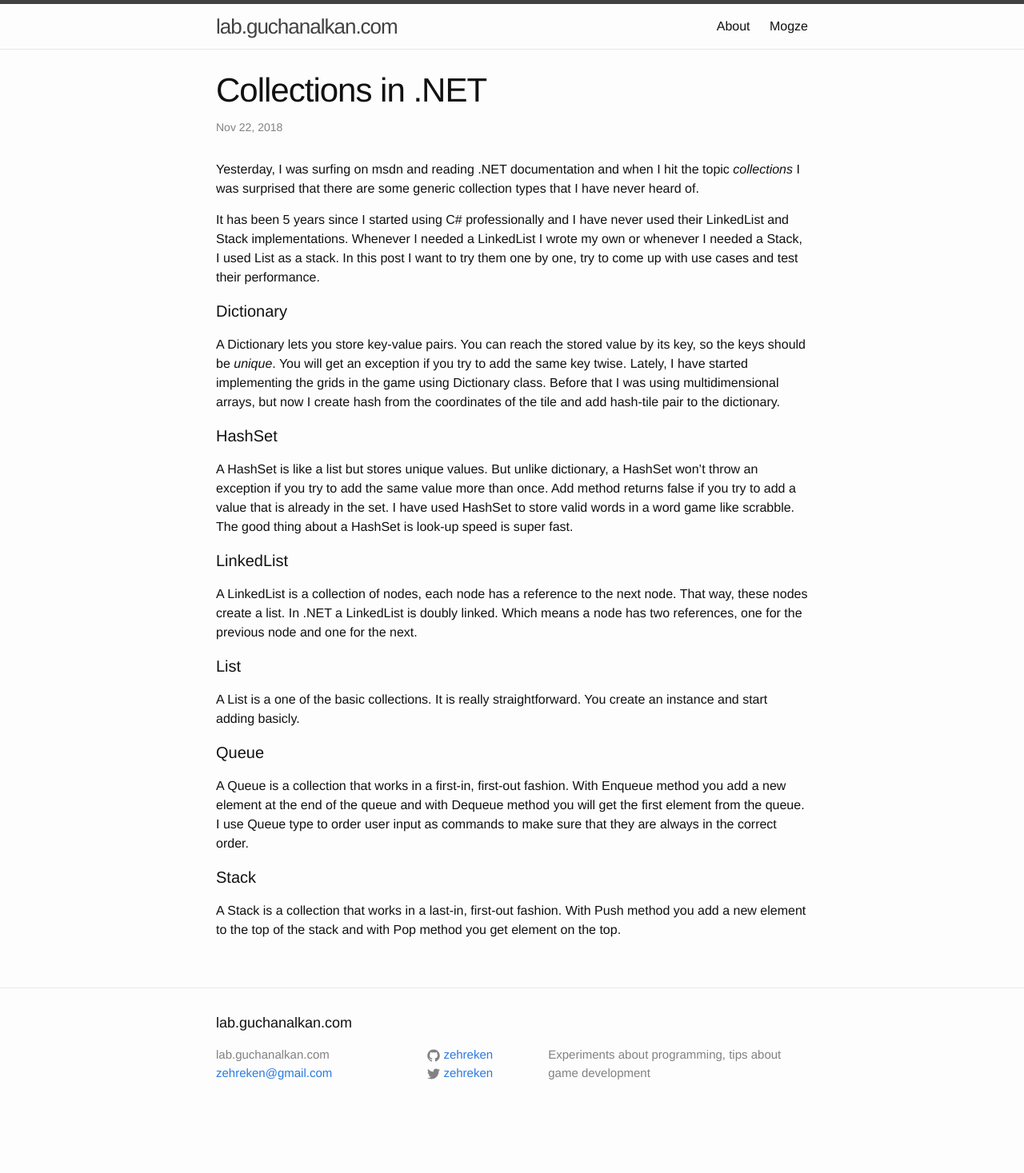
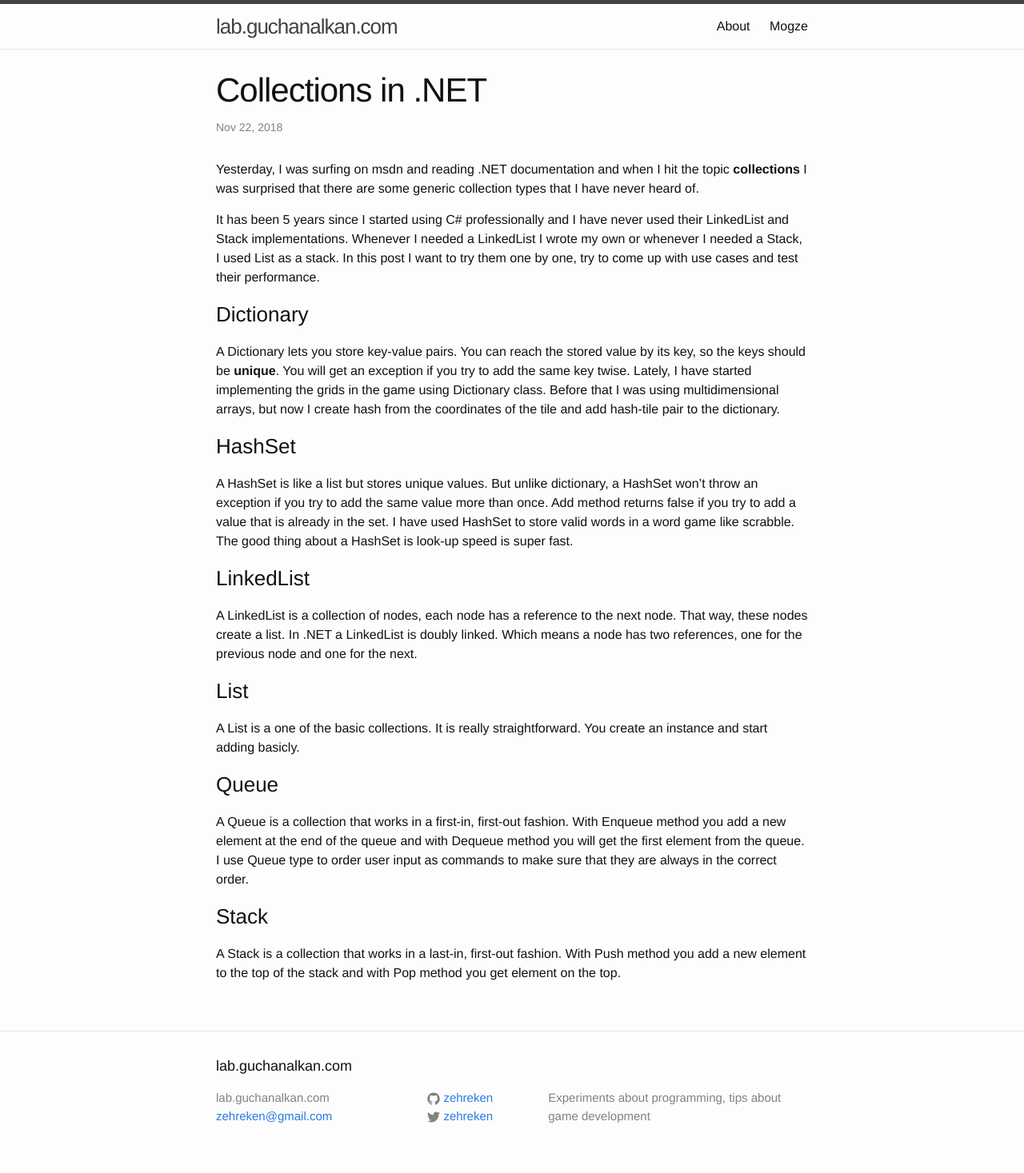
Before and after one commit to zehreken/zehreken.github.io, a Jekyll site: the page built from _posts/2018-11-22-collections-in-dotnet.markdown, in a window 1280 px wide. Shown: the whole page at 80% size. Built offline with Jekyll 4.4.1, drawn with Linux system fonts in a browser that asks for light colours; before the commit the page ends 1413 px from its top, so only the background shows below that.

Commit message:
Fix headers

```diff
--- a/_posts/2018-11-22-collections-in-dotnet.markdown
+++ b/_posts/2018-11-22-collections-in-dotnet.markdown
@@ -2,23 +2,23 @@
 layout: post
 title: Collections in .NET
 ---
-Yesterday, I was surfing on msdn and reading .NET documentation and when I hit the topic _collections_ I was surprised that there are some generic collection types that I have never heard of.
+Yesterday, I was surfing on msdn and reading .NET documentation and when I hit the topic **collections** I was surprised that there are some generic collection types that I have never heard of.
 
 It has been 5 years since I started using C# professionally and I have never used their LinkedList and Stack implementations. Whenever I needed a LinkedList I wrote my own or whenever I needed a Stack, I used List as a stack.
 In this post I want to try them one by one, try to come up with use cases and test their performance.
 
-#### Dictionary
-A Dictionary lets you store key-value pairs. You can reach the stored value by its key, so the keys should be *unique*.
+### Dictionary
+A Dictionary lets you store key-value pairs. You can reach the stored value by its key, so the keys should be **unique**.
 You will get an exception if you try to add the same key twise.
 Lately, I have started implementing the grids in the game using Dictionary class. Before that I was using multidimensional arrays, but now I create hash from the coordinates of the tile and add hash-tile pair to the dictionary.
-#### HashSet
+### HashSet
 A HashSet is like a list but stores unique values. But unlike dictionary, a HashSet won't throw an exception if you try to add the same value more than once. Add method returns false if you try to add a value that is already in the set. I have used HashSet to store valid words in a word game like scrabble. The good thing about a HashSet is look-up speed is super fast.
-#### LinkedList
+### LinkedList
 A LinkedList is a collection of nodes, each node has a reference to the next node. That way, these nodes create a list. In .NET a LinkedList is doubly linked. Which means a node has two references, one for the previous node and one for the next.
-#### List
+### List
 A List is a one of the basic collections. It is really straightforward. You create an instance and start adding basicly.
-#### Queue
+### Queue
 A Queue is a collection that works in a first-in, first-out fashion. With Enqueue method you add a new element at the end of the queue and with Dequeue method you will get the first element from the queue.
 I use Queue type to order user input as commands to make sure that they are always in the correct order.
-#### Stack
+### Stack
 A Stack is a collection that works in a last-in, first-out fashion. With Push method you add a new element to the top of the stack and with Pop method you get element on the top.
```
